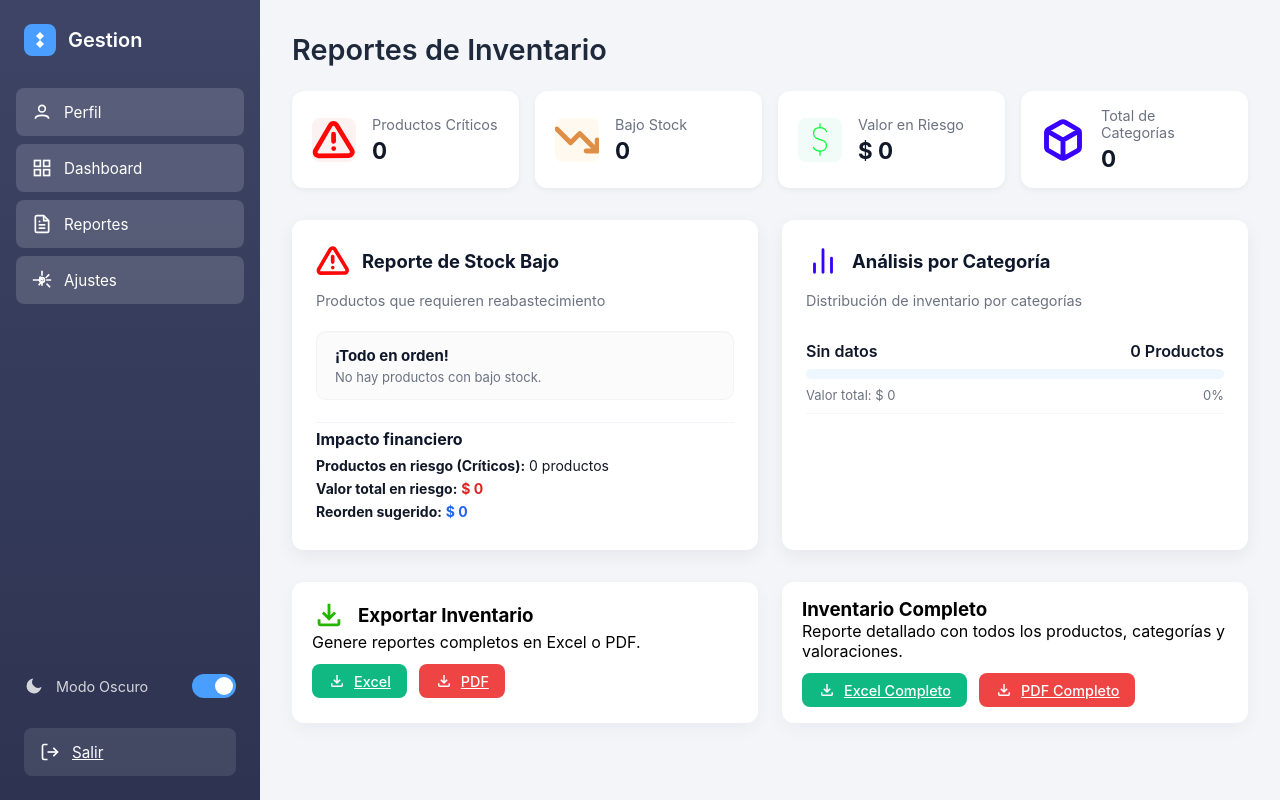
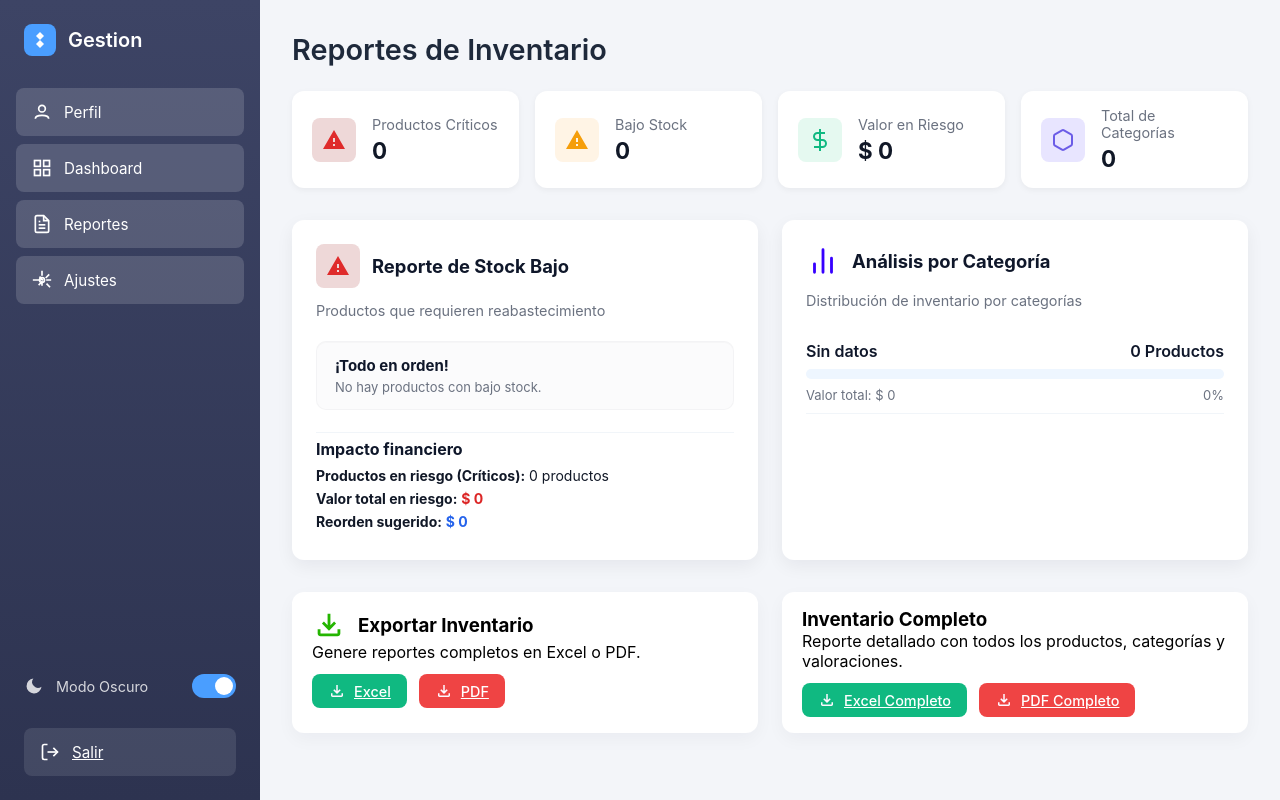
Before and after one commit to SebastianDev95/InventoryApp, a Django app: page /reportes/ in a window 1280 px wide. Run offline with Django 5.2, Linux system fonts and the light colour scheme; the visitor is signed in with stand-in values (Sample User, id 1); data that the repository does not hold is empty; some libraries are stand-ins or nearby versions.

Commit message:
correciones esteticas

```diff
--- a/dashboard/forms.py
+++ b/dashboard/forms.py
@@ -5,13 +5,12 @@ class ProductoForm(forms.ModelForm):
     class Meta:
         model = Product
         # Aseguramos que los campos coincidan con tu modelo
-        fields = ['name', 'category', 'quantity', 'stock', 'price']
+        fields = ['name', 'category', 'stock', 'price']
 
         # Opcional: Esto ayuda a que las etiquetas coincidan si son diferentes
         labels = {
             'name': 'Nombre del producto',
             'category': 'Categoría',
-            'quantity': 'Cantidad',
             'stock': 'Stock',
             'price': 'Precio',
         }
@@ -21,6 +20,5 @@ class ProductoForm(forms.ModelForm):
         # Asignamos los IDs y atributos de tu HTML a los campos del formulario
         self.fields['name'].widget.attrs.update({'id': 'productName', 'required': True})
         self.fields['category'].widget.attrs.update({'id': 'category', 'required': True})
-        self.fields['quantity'].widget.attrs.update({'id': 'quantity', 'required': True})
         self.fields['stock'].widget.attrs.update({'id': 'stock', 'required': True})
         self.fields['price'].widget.attrs.update({'id': 'price', 'step': '0.01', 'required': True})
--- a/dashboard/templates/dashboard/home.html
+++ b/dashboard/templates/dashboard/home.html
@@ -126,7 +126,7 @@
             </div>
 
             <div class="stat-card">
-                <div class="stat-icon green-check">
+                <div class="stat-icon green">
                     <svg width="24" height="24" viewBox="0 0 24 24" fill="none" stroke="currentColor" stroke-width="2">
                         <path d="M22 11.08V12a10 10 0 1 1-5.93-9.14"></path>
                         <polyline points="22 4 12 14.01 9 11.01"></polyline>
--- a/reportes/templates/reportes/reporte.html
+++ b/reportes/templates/reportes/reporte.html
@@ -10,34 +10,50 @@
 <main class="main-content reportes-page">
     <h1 class="page-title">Reportes de Inventario</h1>
 
-    <!-- Estadísticas principales -->
 <div class="stats-grid">
-        <div class="stat-card red">
-            <img src="{% static 'img/warning.svg' %}" alt="Productos críticos" class="stat-icon">
+    <div class="stat-card">
+        <div class="stat-icon red">
+        <svg width="24" height="24" viewBox="0 0 24 24" fill="currentColor">
+                <path d="M1 21h22L12 2 1 21zm12-3h-2v-2h2v2zm0-4h-2v-4h2v4z"/>
+            </svg>
+           </div>
         <div>
             <p class="stat-label">Productos Críticos</p>
             <p class="stat-value">{{ count_criticos|default:0 }}</p>
         </div>
     </div>
 
-        <div class="stat-card yellow">
-            <img src="{% static 'img/bajo.svg' %}" alt="Bajo stock" class="stat-icon">
+    <div class="stat-card">
+        <div class="stat-icon yellow">
+            <svg width="24" height="24" viewBox="0 0 24 24" fill="currentColor">
+                <path d="M1 21h22L12 2 1 21zm12-3h-2v-2h2v2zm0-4h-2v-4h2v4z"/>
+            </svg>
+        </div>
         <div>
             <p class="stat-label">Bajo Stock</p>
             <p class="stat-value">{{ count_bajo_stock|default:0 }}</p>
         </div>
     </div>
 
-        <div class="stat-card green">
-            <img src="{% static 'img/dolar.svg' %}" alt="Valor en riesgo" class="stat-icon">
+    <div class="stat-card">
+        <div class="stat-icon green">
+            <svg width="24" height="24" viewBox="0 0 24 24" fill="none" stroke="currentColor" stroke-width="2">
+                <line x1="12" y1="1" x2="12" y2="23"></line>
+                <path d="M17 5H9.5a3.5 3.5 0 0 0 0 7h5a3.5 3.5 0 0 1 0 7H6"></path>
+            </svg>
+        </div>
         <div>
             <p class="stat-label">Valor en Riesgo</p>
             <p class="stat-value">$ {{ valor_en_riesgo|default:0 }}</p>
         </div>
     </div>
 
-        <div class="stat-card blue">
-            <img src="{% static 'img/cuadro.svg' %}" alt="Categorías" class="stat-icon">
+    <div class="stat-card">
+        <div class="stat-icon purple">
+            <svg width="24" height="24" viewBox="0 0 24 24" fill="none" stroke="currentColor" stroke-width="2">
+                <path d="M21 16V8a2 2 0 0 0-1-1.73l-7-4a2 2 0 0 0-2 0l-7 4A2 2 0 0 0 3 8v8a2 2 0 0 0 1 1.73l7 4a2 2 0 0 0 2 0l7-4A2 2 0 0 0 21 16z"></path>
+            </svg>
+        </div>
         <div>
             <p class="stat-label">Total de Categorías</p>
             <p class="stat-value">{{ total_categorias|default:0 }}</p>
@@ -51,7 +67,11 @@
         <!-- Reporte: Stock bajo -->
         <div class="report-card report-left">
             <div class="card-header">
-                <img src="{% static 'img/warning.svg' %}" alt="Alerta" class="card-icon">
+            <div class="stat-icon red">
+        <svg width="24" height="24" viewBox="0 0 24 24" fill="currentColor">
+                <path d="M1 21h22L12 2 1 21zm12-3h-2v-2h2v2zm0-4h-2v-4h2v4z"/>
+            </svg>
+           </div>
                 <h2>Reporte de Stock Bajo</h2>
             </div>
             <p class="subtitle">Productos que requieren reabastecimiento</p>
--- a/static/css/dashboard.css
+++ b/static/css/dashboard.css
@@ -180,6 +180,11 @@ input:checked + .slider:before {
 .stat-icon.purple {
     background: #e8e5ff;
     color: #6b5ce7;
+}
+
+.stat-icon.red{
+    background: #eed8d8;
+    color: #df2b2b;
 }
 
 .stat-icon.yellow {
```
Also changed, not shown: banner/templates/banner/index.html (+6 -2 lines), dashboard/models.py (+15 -5 lines), dashboard/templates/dashboard/nuevo.html (+17 -23 lines), dashboard/views.py (+19 -13 lines), dashboard/migrations/0002_remove_product_quantity.py (added). Lines whose indentation alone changed are shown as unchanged.
